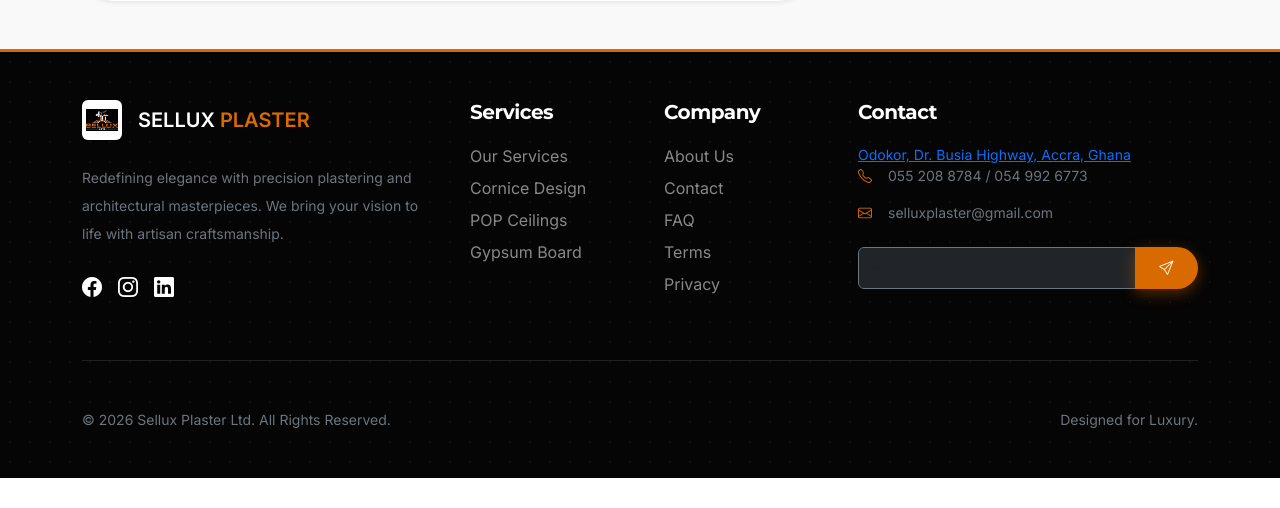
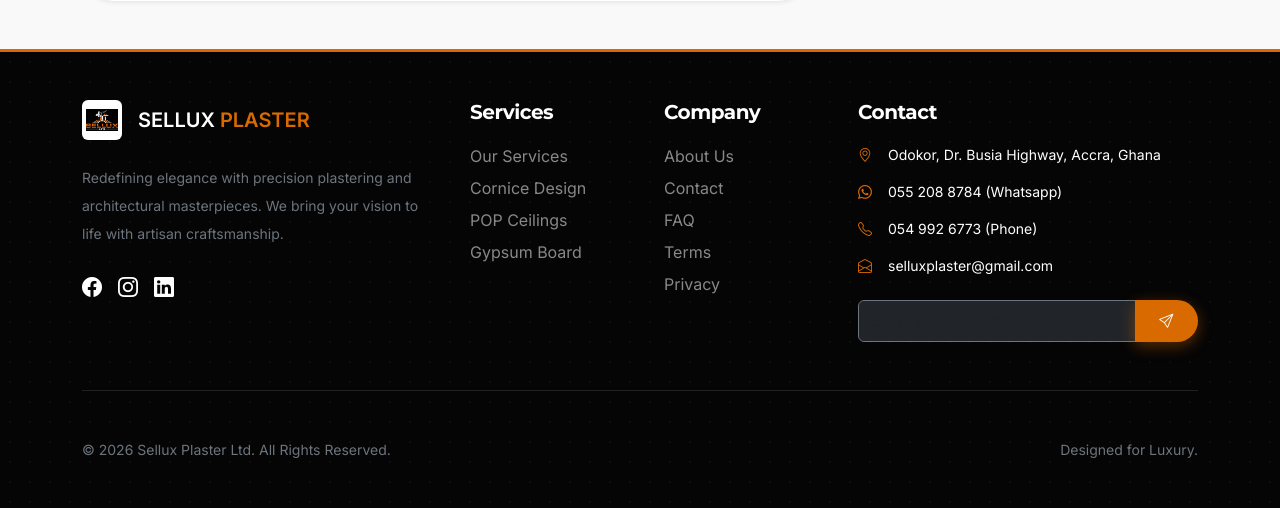
Before and after one commit to NiiDk/sellux_plaster, a Django app: page /accounts/profile/ in a window 1280 px wide. Shown: the part 993-1501 px from the top of the page. Before the commit the page ends 1471 px from the top, so only its background shows below. Run offline with Django 4.2, Linux system fonts and the light colour scheme; a user stored in the database is signed in; data that the repository does not hold is empty; some libraries are stand-ins or nearby versions.

Commit message:
Update base.html

```diff
--- a/templates/base.html
+++ b/templates/base.html
@@ -487,11 +487,33 @@
             <div class="col-lg-4">
                 <h5 class="footer-heading">Contact</h5>
                 <div class="text-secondary small">
-                    <a href="https://www.google.com/maps/place/Sellux+Plaster+LTD(Plasterboard+and+ceiling+materials)/@5.5787557,-0.2614957,17z/data=!3m1!4b1!4m6!3m5!1s0xfdf9bb89bcdaccb:0x35642fad98c1e46e!8m2!3d5.5787557!4d-0.2589208!16s%2Fg%2F11lv8l344t?entry=ttu&g_ep=EgoyMDI2MDEwNy4wIKXMDSoASAFQAw%3D%3D">
-                     Odokor, Dr. Busia Highway, Accra, Ghana
-                    </a>
-                    <p class="d-flex mb-3"><i class="bi bi-telephone text-primary me-3"></i> 055 208 8784 / 054 992 6773</p>
-                    <p class="d-flex mb-3"><i class="bi bi-envelope text-primary me-3"></i> selluxplaster@gmail.com</p>
+                    <p class="d-flex mb-3">
+                     <i class="bi bi-geo-alt text-primary me-3"></i>
+                      <a href="https://www.google.com/maps/place/Sellux+Plaster+LTD(Plasterboard+and+ceiling+materials)/@5.5787557,-0.2614957,17z/data=!3m1!4b1!4m6!3m5!1s0xfdf9bb89bcdaccb:0x35642fad98c1e46e!8m2!3d5.5787557!4d-0.2589208!16s%2Fg%2F11lv8l344t?entry=ttu&g_ep=EgoyMDI2MDEwNy4wIKXMDSoASAFQAw%3D%3D" target="_blank" class="text-white text-decoration-none">
+                      Odokor, Dr. Busia Highway, Accra, Ghana
+                      </a>
+                    </p>
+
+                    <p class="d-flex mb-3">
+                     <i class="bi bi-whatsapp text-primary me-3"></i>
+                      <a href="https://wa.me/233552088784" target="_blank" class="text-white text-decoration-none">
+                       055 208 8784 (Whatsapp)
+                      </a>
+                    </p>
+
+                    <p class="d-flex mb-3">
+                     <i class="bi bi-telephone text-primary me-3"></i>
+                      <a href="tel:+233549926773" class="text-white text-decoration-none">
+                       054 992 6773 (Phone)
+                      </a>
+                    </p>
+
+                    <p class="d-flex mb-3">
+                     <i class="bi bi-envelope-open text-primary me-3"></i>
+                      <a href="mailto:selluxplaster@gmail.com" class="text-white text-decoration-none">
+                      selluxplaster@gmail.com
+                      </a>
+                    </p>
                 </div>
                 <div class="mt-4">
                     <div class="input-group">
```
